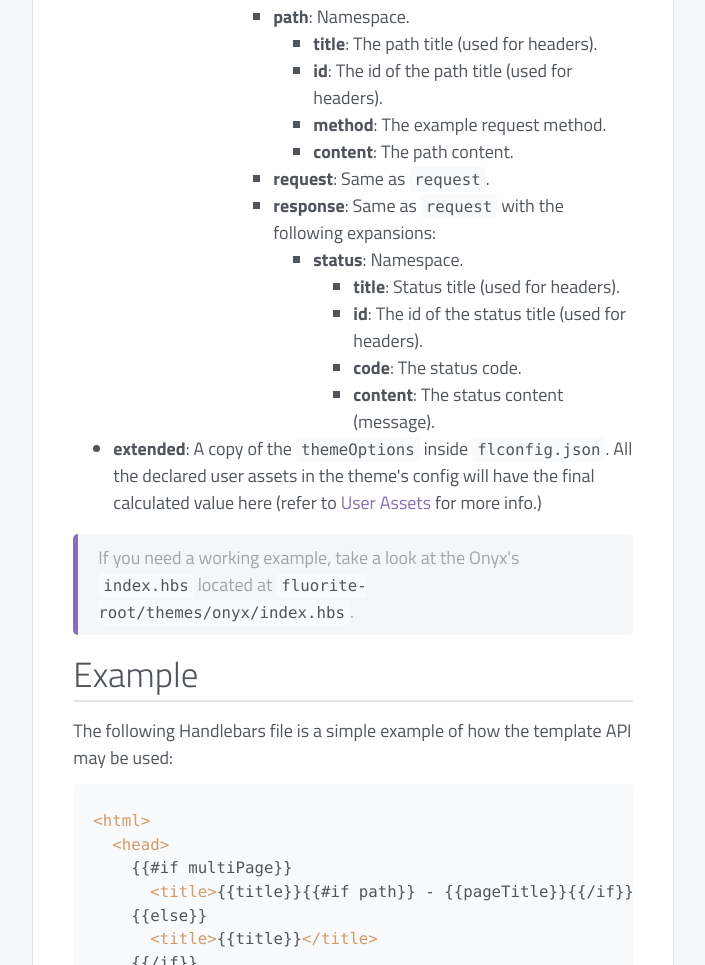
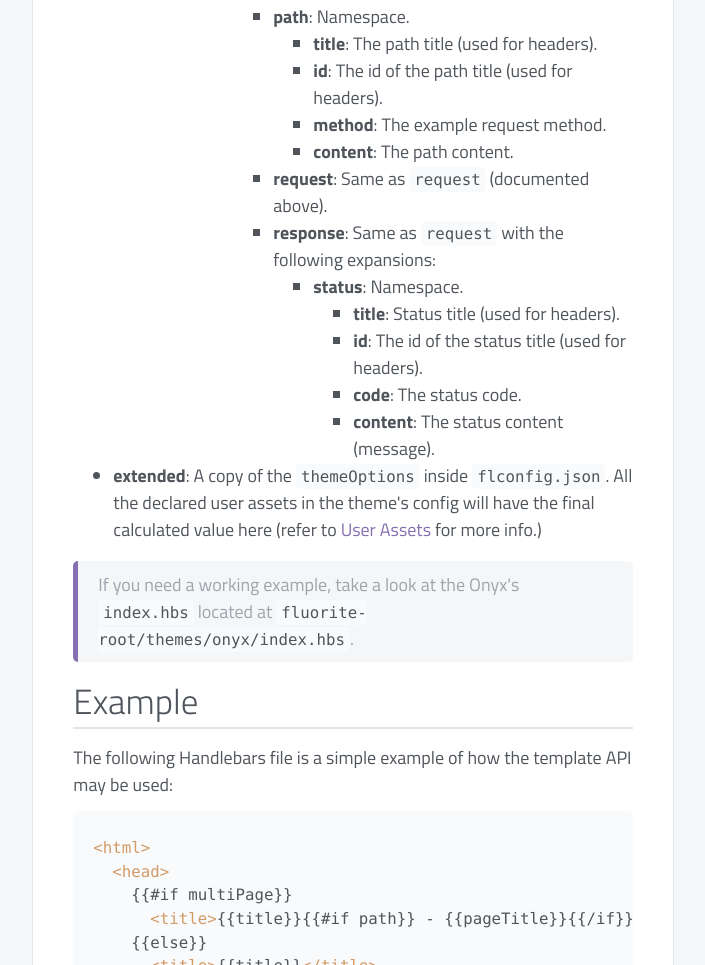
Before and after one commit to chisel/fluorite, a plain HTML site: page api-reference/template-api/index.html in a window 1280 px wide. Shown: the part 3689-4654 px from the top of the page, without its empty margins (180-885 px from the left). Drawn offline with Linux system fonts and the light colour scheme.

Commit message:
Updated the template API documentation.

```diff
--- a/api-reference/template-api/index.html
+++ b/api-reference/template-api/index.html
@@ -426,7 +426,7 @@
 <li><strong>content</strong>: The path content.</li>
 </ul>
 </li>
-<li><strong>request</strong>: Same as <code>request</code>.</li>
+<li><strong>request</strong>: Same as <code>request</code> (documented above).</li>
 <li><strong>response</strong>: Same as <code>request</code> with the following expansions:<ul>
 <li><strong>status</strong>: Namespace.<ul>
 <li><strong>title</strong>: Status title (used for headers).</li>
```
